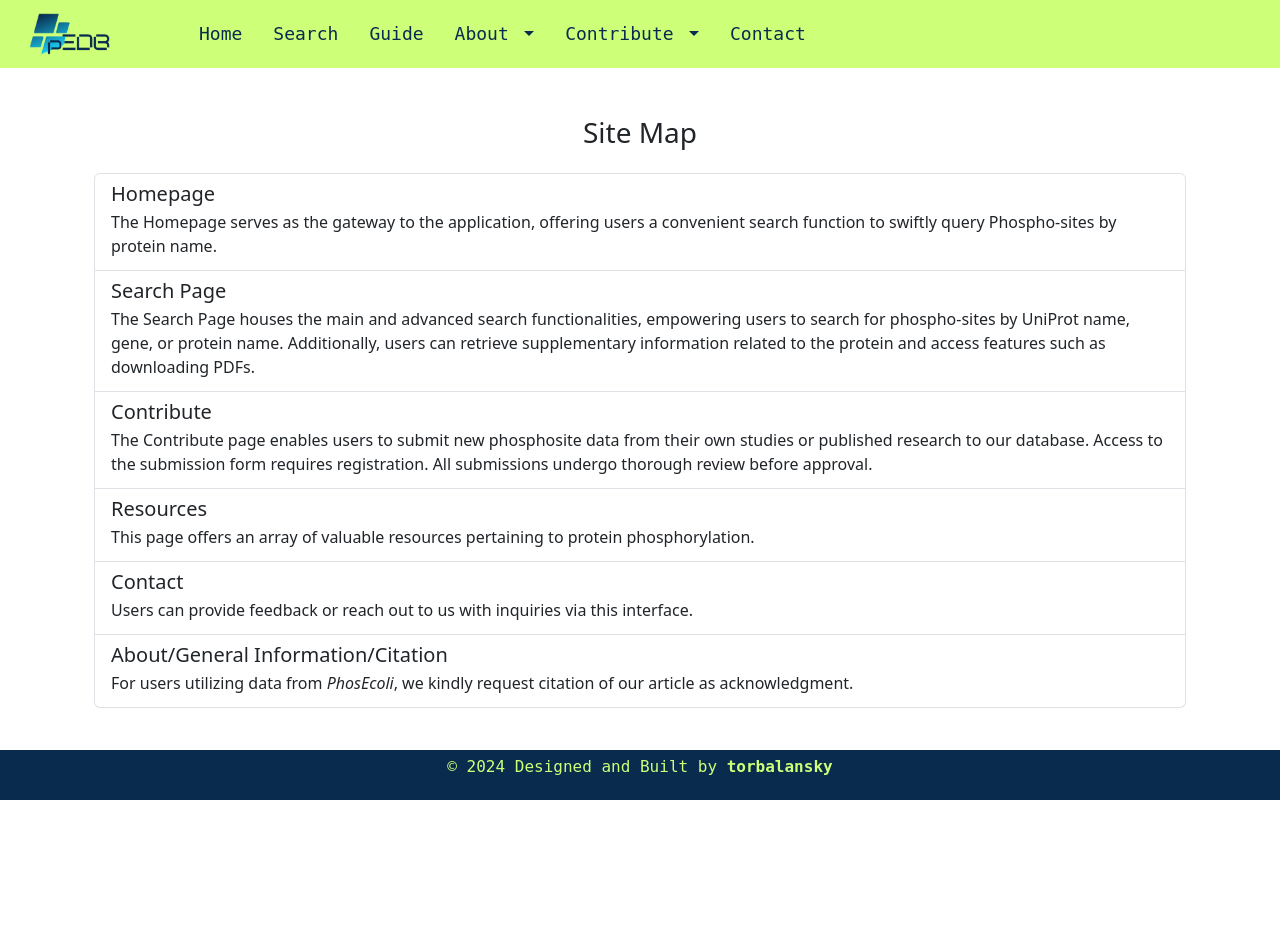
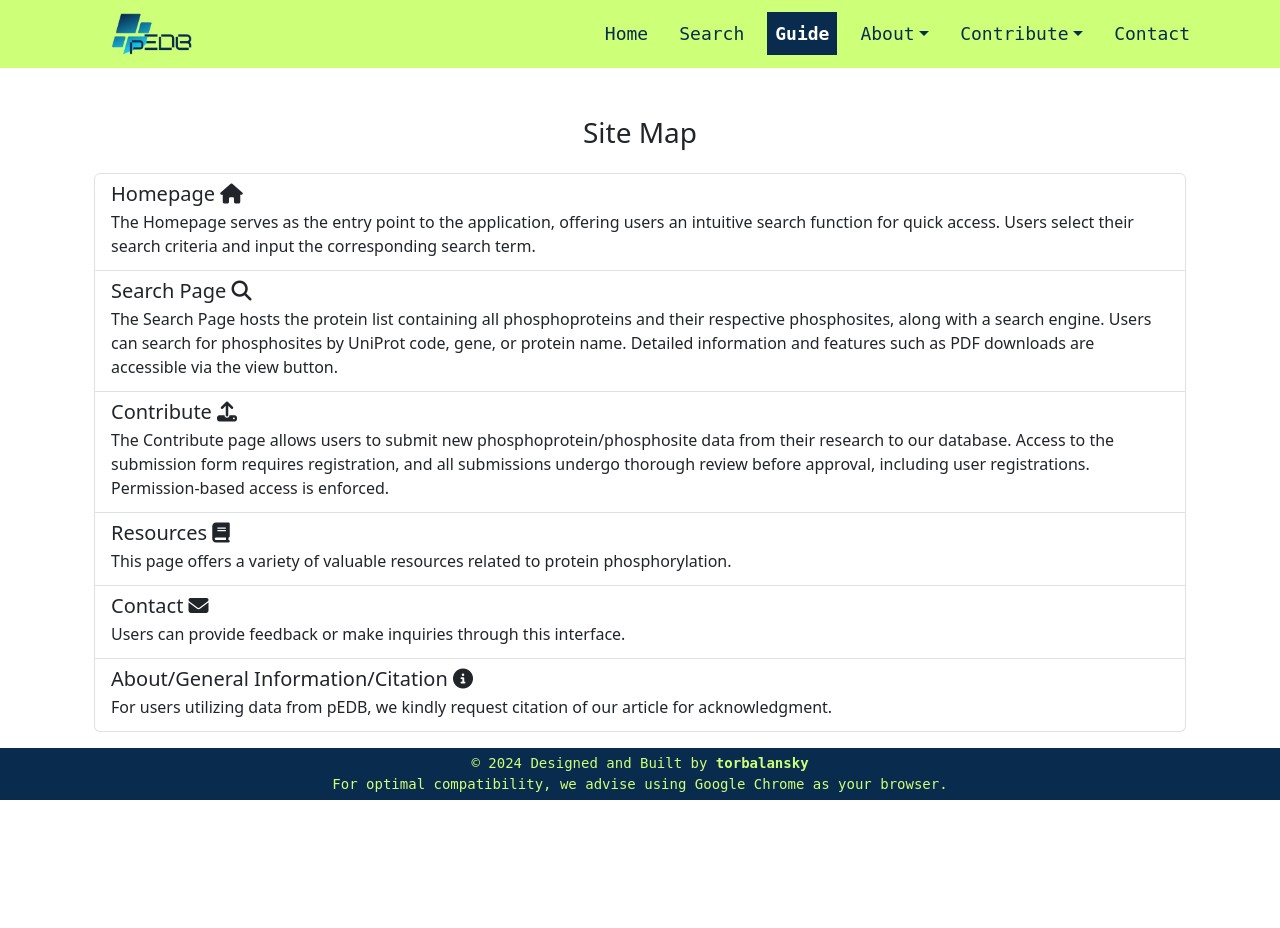
Before and after one commit to torbalansky/phosphoecoli, a Django app: page /guide/ in a window 1280 px wide. Before the commit the page ends 800 px from the top, so only its background shows below. Run offline with Django 5.2, Linux system fonts and the light colour scheme; some libraries are stand-ins or nearby versions.

Commit message:
Update styling, fix inconsistencies and typos.

```diff
--- a/bacphosapp/static/css/styles.css
+++ b/bacphosapp/static/css/styles.css
@@ -27,6 +27,12 @@
 
 .form-control-navbar {
   border: 1px solid rgb(9, 43, 77);
+}
+
+.navbar-nav .nav-item.active .nav-link {
+  background-color: rgb(9, 43, 77);
+  color: white;
+  font-weight: bold;
 }
 
 .btn.btn-primary {
--- a/bacphosapp/templates/base.html
+++ b/bacphosapp/templates/base.html
@@ -19,12 +19,11 @@
         {% endblock %}
     </div>
 
-    <div class="alert-container">
+    <div class="alert-container text-center">
       {% if messages %}
         {% for message in messages %}
         <div class="alert alert-custom alert-dismissible fade show" role="alert">
           {{ message }}
-          <button type="button" class="btn-close" data-bs-dismiss="alert" aria-label="Close"></button>
         </div>
         {% endfor %}
       {% endif %}
@@ -34,8 +33,10 @@
       <div class="container">
           <div class="row">
               <div class="text-center">
-                  <p>&copy; {% now "Y" %} Designed and Built by
+                  <p class="small mb-0">&copy; {% now "Y" %} Designed and Built by
                     <a class="github-link" href="https://github.com/torbalansky" target="_blank">torbalansky</a>
+                  </p>
+                  <p class="small mb-0">For optimal compatibility, we advise using Google Chrome as your browser.
                   </p>
               </div>
           </div>
@@ -54,7 +55,7 @@
             alert.addEventListener("transitionend", function() {
               removeAlert(alert);
             });
-          }, 2500);
+          }, 3000);
         });
       });
     </script>
--- a/bacphosapp/templates/guide.html
+++ b/bacphosapp/templates/guide.html
@@ -8,28 +8,28 @@
             <h3 class="mt-5 mb-4 text-center">Site Map</h3>
             <div class="list-group mb-5">
                 <a href="{% url 'home' %}" class="list-group-item list-group-item-action">
-                    <h5 class="mb-1">Homepage</h5>
-                    <p class="mb-1">The Homepage serves as the gateway to the application, offering users a convenient search function to swiftly query Phospho-sites by protein name.</p>
+                    <h5 class="mb-1">Homepage <i class="fas fa-home"></i></h5>
+                    <p class="mb-1">The Homepage serves as the entry point to the application, offering users an intuitive search function for quick access. Users select their search criteria and input the corresponding search term.</p>
                 </a>
-                <a href="#" class="list-group-item list-group-item-action">
-                    <h5 class="mb-1">Search Page</h5>
-                    <p class="mb-1">The Search Page houses the main and advanced search functionalities, empowering users to search for phospho-sites by UniProt name, gene, or protein name. Additionally, users can retrieve supplementary information related to the protein and access features such as downloading PDFs.</p>
+                <a href="{% url 'protein_list' %}" class="list-group-item list-group-item-action">
+                    <h5 class="mb-1">Search Page <i class="fas fa-search"></i></h5>
+                    <p class="mb-1">The Search Page hosts the protein list containing all phosphoproteins and their respective phosphosites, along with a search engine. Users can search for phosphosites by UniProt code, gene, or protein name. Detailed information and features such as PDF downloads are accessible via the view button.</p>
                 </a>
                 <a href="{% url 'login' %}" class="list-group-item list-group-item-action">
-                    <h5 class="mb-1">Contribute</h5>
-                    <p class="mb-1">The Contribute page enables users to submit new phosphosite data from their own studies or published research to our database. Access to the submission form requires registration. All submissions undergo thorough review before approval.</p>
+                    <h5 class="mb-1">Contribute <i class="fas fa-upload"></i></h5>
+                    <p class="mb-1">The Contribute page allows users to submit new phosphoprotein/phosphosite data from their research to our database. Access to the submission form requires registration, and all submissions undergo thorough review before approval, including user registrations. Permission-based access is enforced.</p>
                 </a>
-                <a href="#" class="list-group-item list-group-item-action">
-                    <h5 class="mb-1">Resources</h5>
-                    <p class="mb-1">This page offers an array of valuable resources pertaining to protein phosphorylation.</p>
+                <a href="{% url 'resources' %}" class="list-group-item list-group-item-action">
+                    <h5 class="mb-1">Resources <i class="fas fa-book"></i></h5>
+                    <p class="mb-1">This page offers a variety of valuable resources related to protein phosphorylation.</p>
                 </a>
                 <a href="{% url 'contact' %}" class="list-group-item list-group-item-action">
-                    <h5 class="mb-1">Contact</h5>
-                    <p class="mb-1">Users can provide feedback or reach out to us with inquiries via this interface.</p>
+                    <h5 class="mb-1">Contact <i class="fas fa-envelope"></i></h5>
+                    <p class="mb-1">Users can provide feedback or make inquiries through this interface.</p>
                 </a>
                 <a href="{% url 'cite' %}" class="list-group-item list-group-item-action">
-                    <h5 class="mb-1">About/General Information/Citation</h5>
-                    <p class="mb-1">For users utilizing data from <em>PhosEcoli</em>, we kindly request citation of our article as acknowledgment.</p>
+                    <h5 class="mb-1">About/General Information/Citation <i class="fas fa-info-circle"></i></h5>
+                    <p class="mb-1">For users utilizing data from pEDB, we kindly request citation of our article for acknowledgment.</p>
                 </a>
             </div>
         </div>
--- a/bacphosapp/templates/navbar.html
+++ b/bacphosapp/templates/navbar.html
@@ -1,48 +1,47 @@
 <nav class="navbar navbar-expand-lg navbar-light">
   {% load static %}
-  <a class="navbar-brand" href="{% url 'home' %}">
-    <img src="{% static 'images/logo_PS_s.png' %}"></a>
+  <div class="container">
+    <a class="navbar-brand" href="{% url 'home' %}">
+      <img src="{% static 'images/logo_PS_s.png' %}" alt="Logo">
+    </a>
     <button class="navbar-toggler" type="button" data-bs-toggle="collapse" data-bs-target="#navbarNavDropdown" aria-controls="navbarNavDropdown" aria-expanded="false" aria-label="Toggle navigation">
       <span class="navbar-toggler-icon"></span>
     </button>
     <div class="collapse navbar-collapse" id="navbarNavDropdown">
-      <ul class="navbar-nav">
-        <li class="nav-item active">
+      <ul class="navbar-nav ms-auto">
+        <li class="nav-item {% if request.path == '/' %}active{% endif %}">
           <a class="nav-link" href="{% url 'home' %}">Home</a>
         </li>
-        <li class="nav-item">
+        <li class="nav-item {% if request.path == '/protein_list/' %}active{% endif %}">
           <a class="nav-link" href="{% url 'protein_list' %}">Search</a>
         </li>
-        <li class="nav-item">
+        <li class="nav-item {% if request.path == '/guide/' %}active{% endif %}">
           <a class="nav-link" href="{% url 'guide' %}">Guide</a>
         </li>
-        <li class="nav-item dropdown">
-          <a class="nav-link dropdown-toggle" href="#" id="navbarDropdownMenuLink" data-bs-toggle="dropdown" aria-haspopup="true" aria-expanded="false">
-            About
-          </a>
-          <div class="dropdown-menu" aria-labelledby="navbarDropdownMenuLink">
-            <a class="dropdown-item" href="{% url 'overview' %}">Overview</a>
-            <a class="dropdown-item" href="{% url 'resources' %}">Resources</a>
-            <a class="dropdown-item" href="{% url 'cite' %}">How to cite</a>
-          </div>
-        </li>
-        <li class="nav-item dropdown">
-          <a class="nav-link dropdown-toggle" href="#" id="navbarDropdownMenuLink" data-bs-toggle="dropdown" aria-haspopup="true" aria-expanded="false">
-            Contribute
-          </a>
-          <div class="dropdown-menu" aria-labelledby="navbarDropdownMenuLink">
+        <li class="nav-item dropdown {% if request.path == '/about/' or request.path == '/overview/' or request.path == '/resources/' or request.path == '/cite/' %}active{% endif %}">
+          <a class="nav-link dropdown-toggle" href="#" id="navbarDropdownAbout" role="button" data-bs-toggle="dropdown" aria-expanded="false">About</a>
+          <ul class="dropdown-menu" aria-labelledby="navbarDropdownAbout">
+              <li><a class="dropdown-item {% if request.path == '/overview/' %}active{% endif %}" href="{% url 'overview' %}">Overview</a></li>
+              <li><a class="dropdown-item {% if request.path == '/resources/' %}active{% endif %}" href="{% url 'resources' %}">Resources</a></li>
+              <li><a class="dropdown-item {% if request.path == '/cite/' %}active{% endif %}" href="{% url 'cite' %}">How to cite</a></li>
+          </ul>
+      </li>
+      <li class="nav-item dropdown {% if '/profile/' in request.path %}active{% endif %}">
+        <a class="nav-link dropdown-toggle" href="#" id="navbarDropdownContribute" role="button" data-bs-toggle="dropdown" aria-expanded="false">Contribute</a>
+        <ul class="dropdown-menu" aria-labelledby="navbarDropdownContribute">
             {% if user.is_authenticated %}
-              <a class="dropdown-item" href="{% url 'profile' pk=request.user.pk %}">Profile</a>
-              <a class="dropdown-item" href="{% url 'logout' %}">Logout</a>
+                <li><a class="dropdown-item {% if '/profile/' in request.path %}active{% endif %}" href="{% url 'profile' pk=request.user.pk %}">Profile</a></li>
+                <li><a class="dropdown-item" href="{% url 'logout' %}">Logout</a></li>
             {% else %}
-              <a class="dropdown-item" href="{% url 'login' %}">Login</a>
-              <a class="dropdown-item" href="{% url 'register' %}">Register</a>
+                <li><a class="dropdown-item" href="{% url 'login' %}">Login</a></li>
+                <li><a class="dropdown-item" href="{% url 'register' %}">Register</a></li>
             {% endif %}
-          </div>
-        </li>
-        <li class="nav-item">
-            <a class="nav-link" href="{% url 'contact' %}">Contact</a>
+        </ul>
+      </li>
+        <li class="nav-item {% if request.path == '/contact/' %}active{% endif %}">
+          <a class="nav-link" href="{% url 'contact' %}">Contact</a>
         </li>
       </ul>
     </div>
-  </nav>
+  </div>
+</nav>
--- a/bacphosapp/templates/protein_details.html
+++ b/bacphosapp/templates/protein_details.html
@@ -33,6 +33,7 @@
                             <div class="row">
                                 <div class="col-lg-8">
                                     <div><strong>Protein Description:</strong> {{ protein.protein_description }}</div>
+                                    <hr>
                                     <div><strong>Uniprot ID:</strong>
                                         {% if protein.uniprot_url %}
                                             <a href="{{ protein.uniprot_url }}" target="_blank">{{ protein.uniprot_code }}</a>
@@ -57,7 +58,6 @@
                                             No phosphosites found
                                         {% endif %}
                                     </div>
-                                    <div><strong>Sequence:</strong> {{ protein.sequence }}</div>
                                 </div>
                                 <div class="col-lg-4">
                                     <div class="card mt-4">
--- a/bacphosapp/templates/update_phosphoprotein.html
+++ b/bacphosapp/templates/update_phosphoprotein.html
@@ -41,5 +41,4 @@
     </div>
 </div>
 
-
 {% endblock %}
--- a/bacphosapp/views.py
+++ b/bacphosapp/views.py
@@ -53,7 +53,7 @@ def login_user(request):
             if profile.approved:
                 login(request, user)
                 messages.success(request, "You are logged in.")
-                return redirect('home')
+                return redirect('profile' , pk=user.pk)
             elif not user.is_active:
                 messages.error(request, "Your account is inactive. Please contact the administrator.")
             elif not profile.approved:
```
Also changed, not shown: other parts of bacphosapp/static/css/styles.css (+7 -18 lines), bacphosapp/templates/cite.html (+4 -4 lines), bacphosapp/templates/home.html (+4 -4 lines), bacphosapp/templates/overview.html (+14 -3 lines), bacphosapp/templates/profile.html (+11 -11 lines), bacphosapp/templates/resources.html (+16 -20 lines), bacphosapp/static/images/4icd.png (deleted), bacphosapp/static/images/msca.png (added), bacphosapp/templates/contact.html (line endings or trailing spaces), bacphosapp/templates/login.html (line endings or trailing spaces), bacphosapp/templates/protein_list.html (line endings or trailing spaces), bacphosapp/templates/register.html (line endings or trailing spaces). Lines whose indentation alone changed are shown as unchanged.
